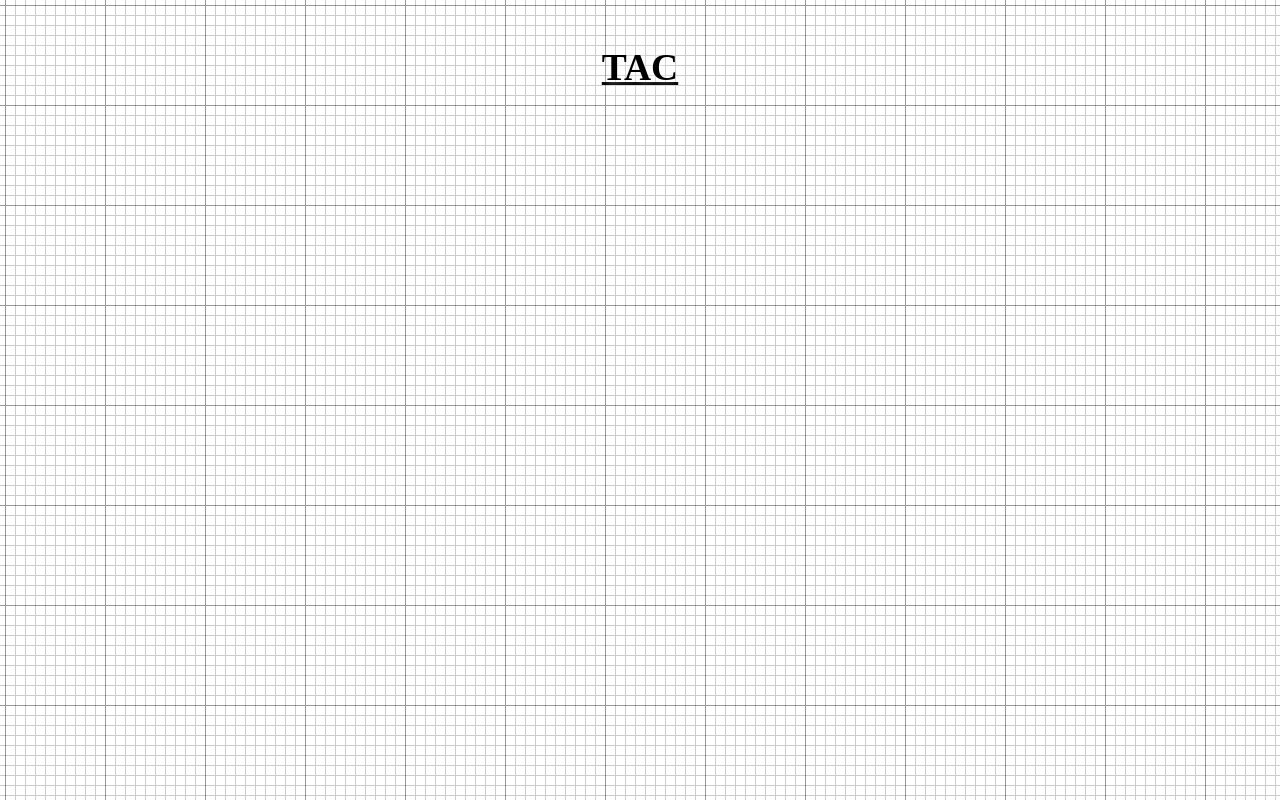
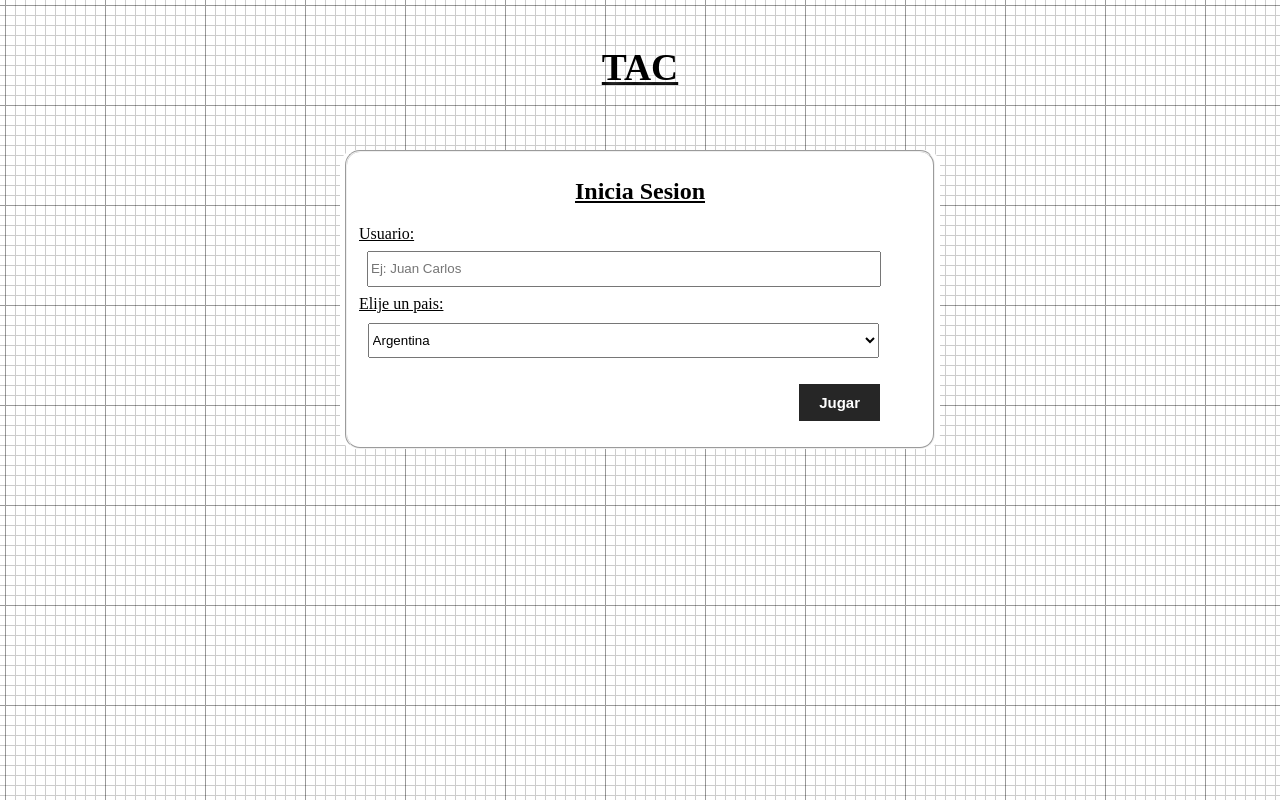
Before and after one commit to JPGenaro/Jueguito, a plain HTML site: page TAC/index.html in a window 1280 px wide. Drawn offline with Linux system fonts and the light colour scheme.

Commit message:
Juego OwO

```diff
--- a/TAC/style.css
+++ b/TAC/assets/style.css
@@ -14,3 +14,59 @@ body{
     padding-bottom: 20px;
     text-shadow: #ffffff 0 0 10px;
 }
+
+/* FORMULARIO */
+.form {
+    background-color: white;
+    color: black;
+    width: 100%;
+    max-width: 600px;
+    margin: 0 auto;
+    flex-direction: column;
+    text-decoration: underline;
+    justify-content: center;
+    align-items: center;
+    border-radius: 15px;
+}
+.form-aux{
+    border-radius: 15px;
+    margin: 5px;
+}
+
+.form-titulo{
+    text-align: center;
+}
+
+.form input{
+    width: 90%;
+    height: 30px;
+    margin: 0.5rem;
+}
+
+/* BOTONES */
+.btn{
+    cursor: pointer;
+    border: 0;
+    font-weight: bold;
+    padding: 10px 20px;
+    background: #262626;
+    color: #ffffff;
+    font-size: 15px;
+    border: 1px solid #ffffff;
+    margin: 15px 0;
+    margin-right: 40px;
+    float: right;
+}
+
+.btn:hover{
+    text-shadow: #ffffff 0 0 10px;
+}
+
+/* COMBO BOX */
+.comboBox{
+    width: 91%;
+    height: 35px;
+    margin: 10px;
+    margin-right: 42px;
+    float: right;
+}
--- a/TAC/index.html
+++ b/TAC/index.html
@@ -7,7 +7,7 @@
     <meta name="viewport" content="width=device-width, initial-scale=1.0">
     <title>TAC</title>
 
-    <link rel="stylesheet" href="style.css">
+    <link rel="stylesheet" href="assets/style.css">
 </head>
 
 <body>
@@ -15,9 +15,26 @@
         <h1>TAC</h1>
     </section>
 
+    <section class="form">
+        <fieldset class="form-aux">
+            <h2 class="form-titulo">Inicia Sesion</h2>
+                <form class="form-content">
+                    Usuario:<br>
+                    <input type="text" id="apodo" placeholder="Ej: Juan Carlos"><br>
+                    Elije un pais:<br>
+                    <select class="comboBox">
+                        <option value="0">Argentina</option>
+                        <option value="1">Brasil</option>
+                        <option value="2">Bolivia</option>
+                        <option value="3">Chile</option>
+                        <option value="4">Uruguay</option>
+                    </select> <br>
+                    <button class="btn" id="Enviar" onclick="jugar()">Jugar</button>
+                </form>
+        </fieldset>
+    </section>
 
-
-    <script src="main.js"></script>
+    <script src="assets/main.js"></script>
 </body>
 
 </html>
```
Also changed, not shown: TAC/assets/main.js (added), TAC/main.html (added).
